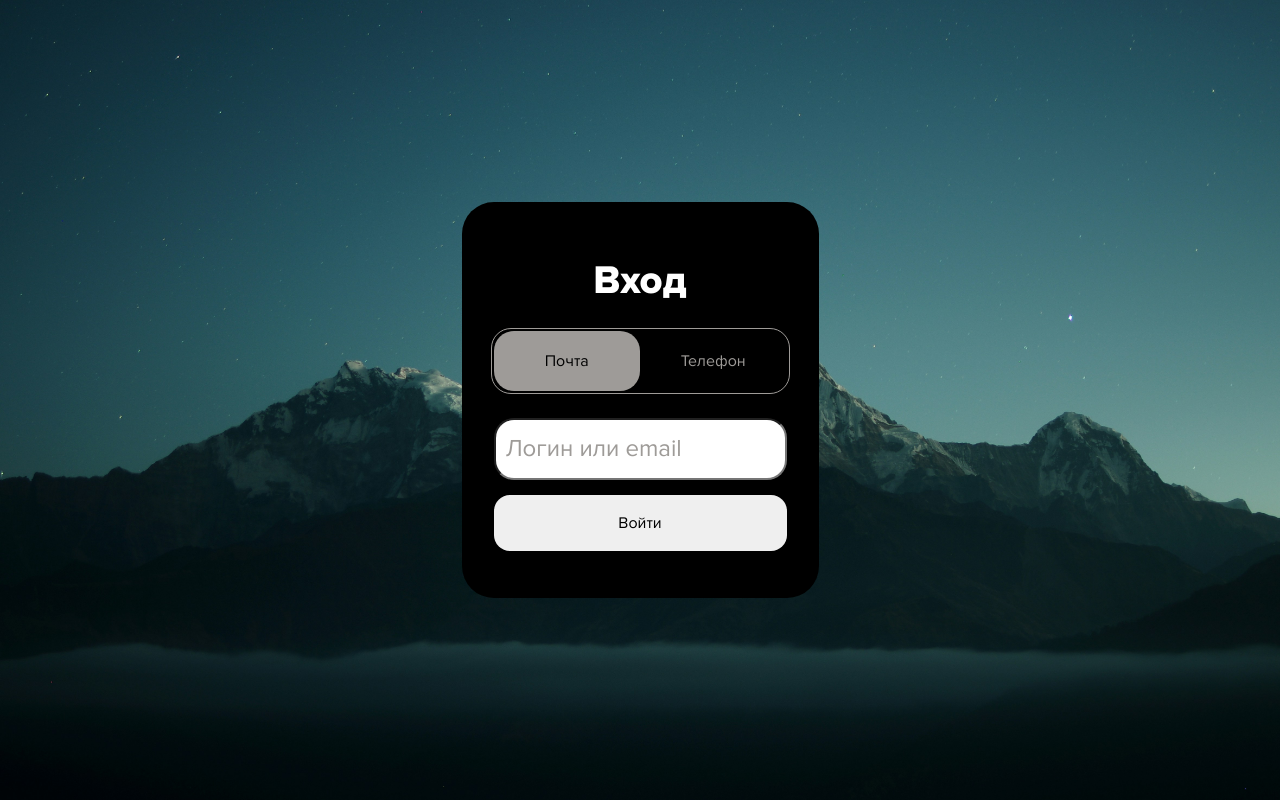
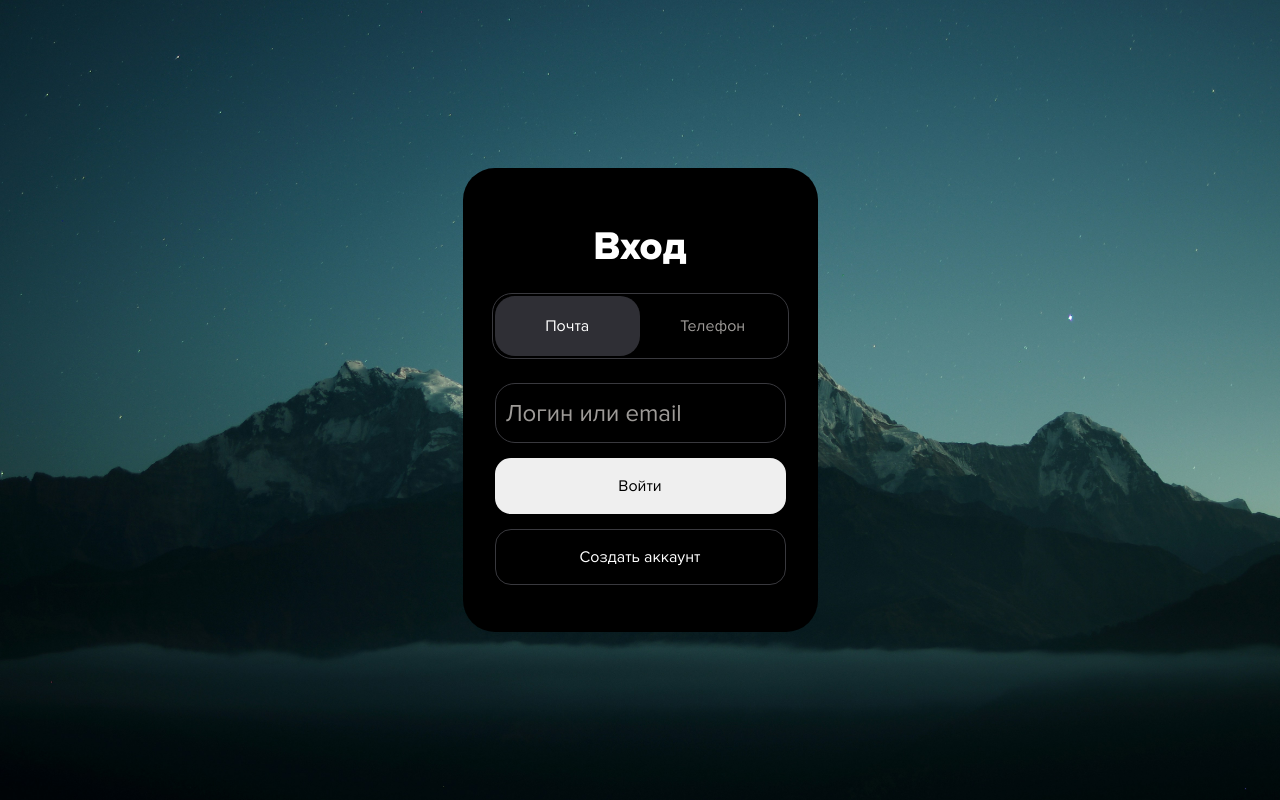
Before and after one commit to lalakuQ/taxi.service, a Django app: page /login in a window 1280 px wide. Run offline with Django 5.2, Linux system fonts and the light colour scheme.

Commit message:
Add signup button

```diff
--- a/core/forms.py
+++ b/core/forms.py
@@ -17,4 +17,15 @@ class CreateUserForm(UserCreationForm):
 
 class LoginForm(AuthenticationForm, UserChangeForm):
     user_login = forms.CharField(widget=TextInput())
-    password = forms.CharField(widget=PasswordInput())
+    password = forms.CharField(widget=PasswordInput(), required=False)
+
+    def clean(self):
+        cleaned_data = super().clean()
+        user_login = cleaned_data.get('user_login')
+        password = cleaned_data.get('password')
+
+        if not user_login and not password:
+            raise forms.ValidationError(
+                "Both fields are empty. Please fill out at least one field.",
+                code='invalid'
+            )
--- a/core/static/core/css/style.css
+++ b/core/static/core/css/style.css
@@ -466,7 +466,7 @@ textarea{
     margin-bottom: 24px;
     justify-content: center;
     padding: 2px;
-    border: 1px solid #9e9b98;
+    border: 1px solid #39393e;
     border-radius: 20px;
 }
 .auth-option button{
@@ -480,20 +480,26 @@ textarea{
     cursor: pointer;
 }
 .auth-option-active{
-    background: #9e9b98 !important;
-    color: #000 !important;
+    background: #2f2f35 !important;
+    color: #fff !important;
 }
 .auth-input{
     display: flex;
     justify-content: center;
 }
 .auth-input input{
+    caret-color: #fff;
     width: 100%;
     resize: none;
     border-radius: 20px;
     font-size: 24px;
     height: 56px;
     padding-left: 10px;
+    border: 1px solid #39393e;
+    background: #000;
+}
+.auth-input input:focus{
+    outline: none;
 }
 .auth-input input::placeholder{
     color: #9e9b98;
@@ -502,13 +508,19 @@ textarea{
 .auth-wrap-btn{
     padding: 15px;
 }
-.auth-btn{
+.signin-btn, .register-btn{
     border: none;
     height: 56px;
     border-radius: 16px;
     width: 100%;
     font-size: 16px;
     cursor: pointer;
+}
+.register-btn{
+    margin-top: 15px;
+    background-color: #000;
+    color: #fff;
+    border: 1px solid #39393e;
 }
 
 @media screen and (max-width: 1000px){
--- a/core/templates/core/login.html
+++ b/core/templates/core/login.html
@@ -21,8 +21,10 @@
                     <input type="text" required="true" name="user_login" value="{{current_user_login}}" placeholder="Логин или email"></input>
                 </div>
                 <div class="auth-wrap-btn">
-                    <button class="auth-btn" type="submit">Войти</button>
+                    <button class="signin-btn" type="submit">Войти</button>
+                    <button class="register-btn">Создать аккаунт</button>
                 </div>
+
             </div>
         </div>
     </form>
--- a/core/views.py
+++ b/core/views.py
@@ -30,6 +30,7 @@ def login(request):
             except user_model.DoesNotExist:
                 return HttpResponse('Invalid credentials')
         else:
+            print(form.error_messages)
             return HttpResponse('Invalid form')
     else:
         form = LoginForm()
```
